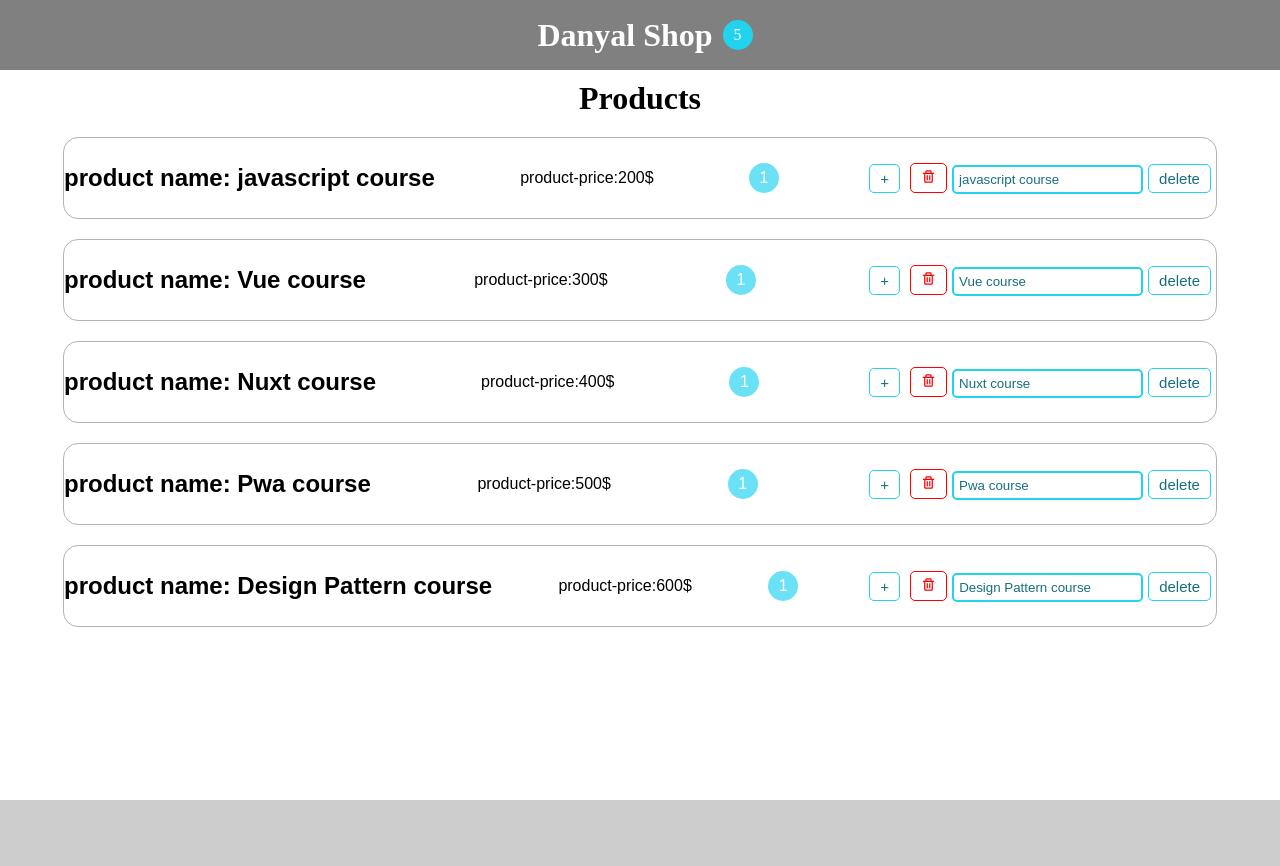
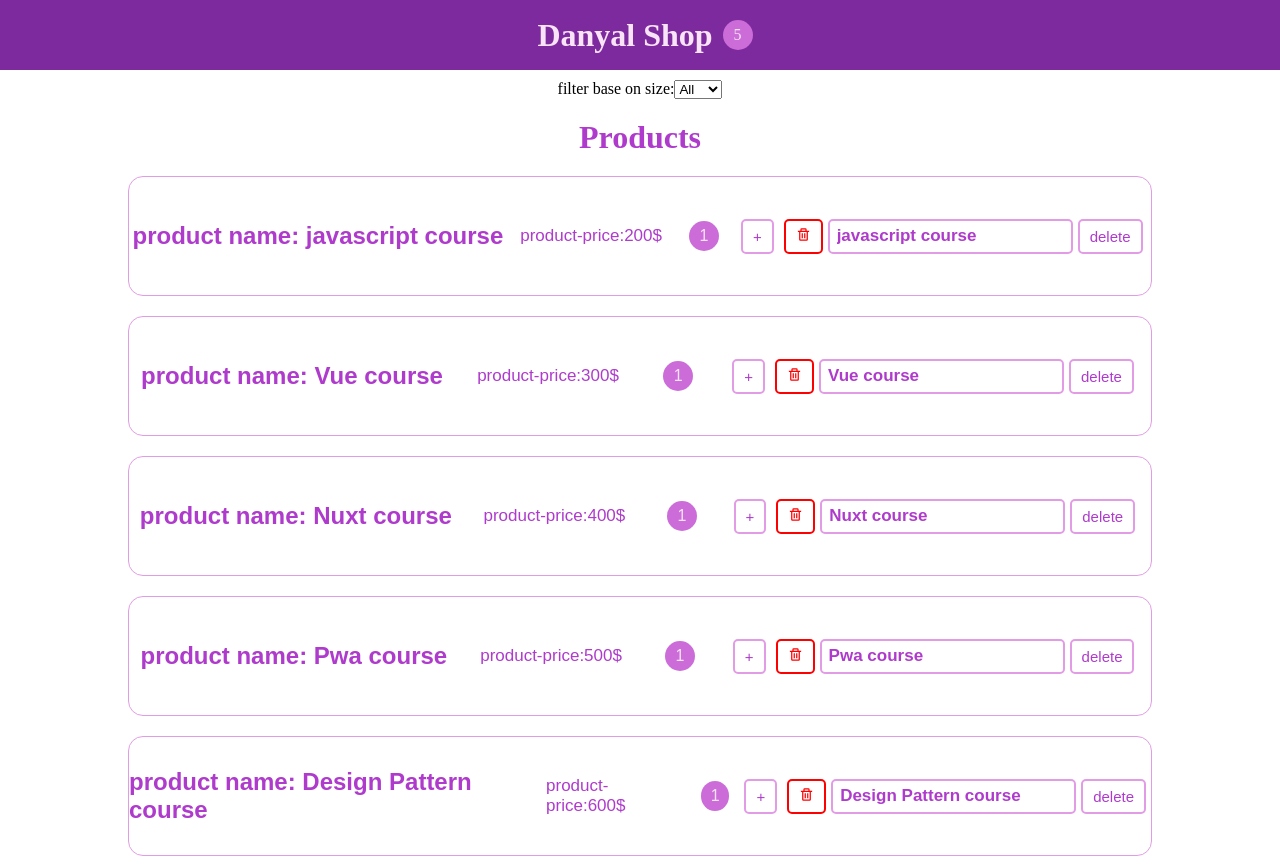
Before and after one commit to danyalbani240/learning-react, a React (Create React App) app: page / in a window 1280 px wide. Before the commit the page ends 800 px from the top, so only its background shows below. Built offline with nearby package versions, Linux system fonts and the light colour scheme.

Commit message:
style update and products filtering

```diff
--- a/src/App.css
+++ b/src/App.css
@@ -1,6 +1,7 @@
 *{
     margin: 0;
     padding: 0;
+    box-sizing: border-box;
 }
 .container {
     display: flex;
--- a/src/App.js
+++ b/src/App.js
@@ -6,13 +6,15 @@ import ProductsProvider, {
 	useProducts,
 	useProductsActions,
 } from "./Providers/ProductsProvider";
+import Filter from "./Filter/Filter";
 
 const App = () => {
 	return (
 		<div className="container">
 			<ProductsProvider>
 				<Navbar />
-				<h1>Products</h1>
+				<Filter />
+				<h1 style={{ color: "#AE3BCB" }}>Products</h1>
 				<ProductList />
 			</ProductsProvider>
 		</div>
--- /dev/null
+++ b/src/Filter/Filter.js
@@ -0,0 +1,26 @@
+import { useProductsActions } from "../Providers/ProductsProvider";
+
+const Filter = () => {
+	const dispatch = useProductsActions();
+	return (
+		<div style={{ margin: "10px 0" }}>
+			<label htmlFor="size">filter base on size:</label>
+			<select
+				onChange={(e) =>
+					dispatch({
+						type: "filter",
+						event: e,
+					})
+				}
+				id="size"
+			>
+				<option value={"All"}>All</option>
+				<option value={"XL"}>XL</option>
+				<option value={"L"}>L</option>
+				<option value={"XXL"}>XXL</option>
+			</select>
+		</div>
+	);
+};
+
+export default Filter;
--- a/src/NavBar/navbar.module.css
+++ b/src/NavBar/navbar.module.css
@@ -1,10 +1,10 @@
 header{
-	background-color: gray;
+	background-color: #7E2A9F;
 	width: 100%;
 	height: 70px;
 	display: flex ;
 	justify-content: center;
-	color: white;
+	color: #F8E4F6;
 	align-items: center	;
 
 }
@@ -17,6 +17,5 @@ header{
 	display: inline-block;
 	text-align: center;
 	box-sizing: border-box;
-	background-color: rgb(34, 211, 238);
-    color: white;
+	background-color: #CB6CD8;
 }
--- a/src/Providers/ProductsProvider.js
+++ b/src/Providers/ProductsProvider.js
@@ -3,6 +3,43 @@ import { createContext, useContext, useReducer, useState } from "react";
 const ProductsContext = createContext();
 const ProductsContextDispatch = createContext();
 const ProductsProvider = ({ children }) => {
+	const AllProducts = [
+		{
+			price: "200$",
+			title: "javascript course",
+			number: 1,
+			id: "1",
+			availableSizes: ["XL"],
+		},
+		{
+			price: "300$",
+			title: "Vue course",
+			number: 1,
+			id: "2",
+			availableSizes: ["XXL"],
+		},
+		{
+			price: "400$",
+			title: "Nuxt course",
+			number: 1,
+			id: "3",
+			availableSizes: ["L"],
+		},
+		{
+			price: "500$",
+			title: "Pwa course",
+			number: 1,
+			id: "4",
+			availableSizes: ["XL", "XXL"],
+		},
+		{
+			price: "600$",
+			title: "Design Pattern course",
+			number: 1,
+			id: "5",
+			availableSizes: ["L", "XXL"],
+		},
+	];
 	const [products, dispatch] = useReducer(
 		(state, action) => {
 			switch (action.type) {
@@ -55,40 +92,20 @@ const ProductsProvider = ({ children }) => {
 					updatedProducts[index] = clonedProduct;
 					return updatedProducts;
 				}
+				case "filter": {
+					if (action.event.target.value === "All") {
+						return AllProducts;
+					} else {
+						return AllProducts.filter((product) =>
+							product.availableSizes.includes(
+								action.event.target.value
+							)
+						);
+					}
+				}
 			}
 		},
-		[
-			{
-				price: "200$",
-				title: "javascript course",
-				number: 1,
-				id: "2",
-			},
-			{
-				price: "300$",
-				title: "Vue course",
-				number: 1,
-				id: "3",
-			},
-			{
-				price: "400$",
-				title: "Nuxt course",
-				number: 1,
-				id: "4",
-			},
-			{
-				price: "500$",
-				title: "Pwa course",
-				number: 1,
-				id: "5",
-			},
-			{
-				price: "600$",
-				title: "Design Pattern course",
-				number: 1,
-				id: "6",
-			},
-		]
+		[...AllProducts]
 	);
 	return (
 		<ProductsContext.Provider value={products}>
--- a/src/product/Product.js
+++ b/src/product/Product.js
@@ -5,7 +5,7 @@ const Product = (props) => {
 	return (
 		<div className={styles.product}>
 			<h2>product name: {props.product.title}</h2>
-			<p>product-price:{props.product.price}</p>
+			<p className={styles.price}>product-price:{props.product.price}</p>
 			<p className={styles.badge}> {props.product.number}</p>
 
 			<div className={styles.change}>
--- a/src/product/product.module.css
+++ b/src/product/product.module.css
@@ -1,10 +1,10 @@
 .product {
-    border: 1px solid rgb(179, 179, 179);
+    border: 1px solid #E29CE5;
     border-radius: 15px;
-    max-height: 120px;
-    width: 90%;
+    height: 120px;
+    width: 80%;
     display: flex;
-    justify-content: space-between;
+    justify-content: space-around;
     align-items: center;
     margin: 10px 0;
     font-family: sans-serif;
@@ -14,36 +14,48 @@
 h1 {
     margin: 10px;
 }
+.product h2{
+    color:#AE3BCB   ;
+}
 .button {
     background-color: transparent;
-    border: 1px solid rgb(34 211 238);
+    border: 2px solid #E29CE5;
     padding: 5px 10px;
     border-radius: 5px;
     cursor: pointer;
     margin: 0 5px;
-    color: rgb(23, 111, 125);
+    color: rgb(174, 59, 203);
     font-size: 15px;
     transition: 0.5s all ease;
+    height: 35px;
 }
 .button:hover {
-    background-color: rgb(34 211 238);
+    background-color: #CB6CD8;
     color: white;
 }
+.price{
+    color: #AE3BCB;
+    font-size: 17px;
+}
 .titleChanger{
-    padding: 5px;
-    border: 2px solid  rgb(34 211 238);
+    padding: 0 7px;
+    border: 2px solid  #E29CE5;
     outline: none;
     border-radius: 5px;
-    color: rgb(23, 111, 125);
+    transition: all ease 0.5s;
+    height: 35px;
+    font-size: 17px;
+    color: rgb(174, 59, 203);
+    font-weight: 700;
 }
 .titleChanger:focus{
     outline: none;
 
-    border-color:rgb(12, 100, 113) ;
+    border-color:#7E2A9F ;
 }
 .badge{
-    background-color: rgba(34, 211, 238, 0.675);
-    color: white;
+    background-color: #CB6CD8;
+    color: #F8E4F6;
     border-radius: 50%;
     width: 30px;
     height: 30px;
@@ -51,9 +63,19 @@ h1 {
     justify-content: center;
     align-items: center;
 }
+.change{
+    display:  flex;
+    align-items: center;
+}
 .remove{
     color: red;
-    border: 1px solid red;
+    border: 2px solid red;
+    height: 35px;
+}
+.remove:hover {
+    color: white;
+    border: 2px solid #E29CE5;
+
 }
 @media(max-width:800px){
     .product{
```
